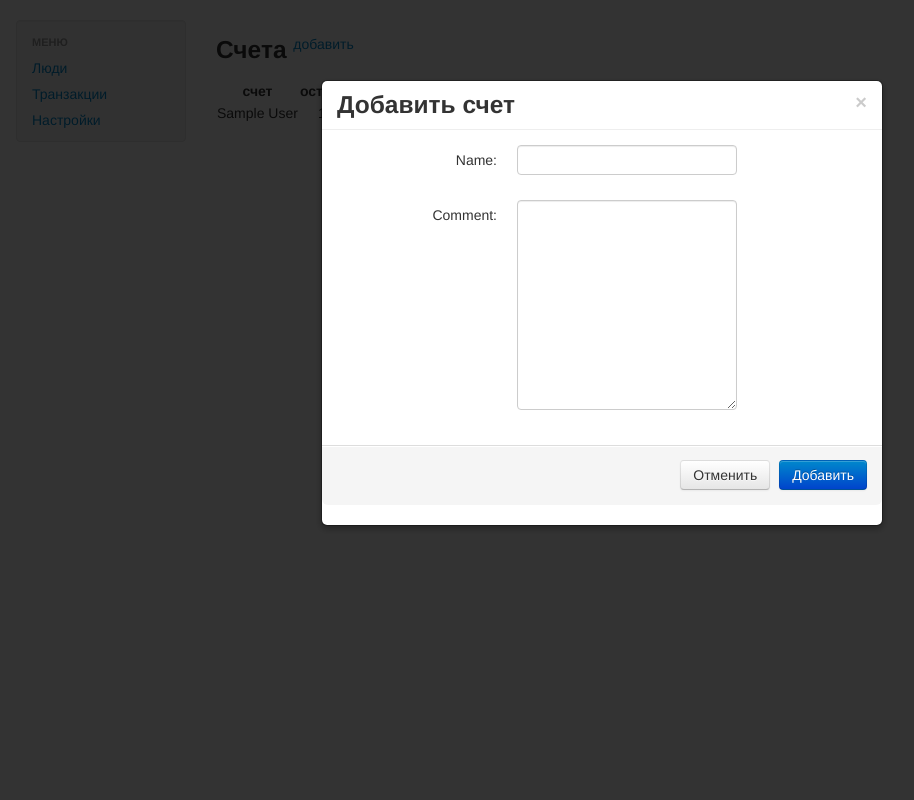
After one commit to nimnull/expensor, a Django app: template core/templates/core/settings.html in a window 1280 px wide, after a click on "добавить". The commit adds this page. Shown: the whole page, without its empty margins (39-953 px from the left). Run offline with Django 3.2, Linux system fonts and the light colour scheme; tables that the repository leaves empty hold one stand-in row (values such as "Sample post"); the template is opened without the code that fills it: values that come from a table or form of the project are taken from there, most other values are stand-ins (such as "Sample title", 1, 10 or a date in 2020); parts of the project's set-up code (start-up, migrations or seed data) failed here and were passed over.

Commit message:
Added account form. Changed add action to modal view

```diff
--- a/core/templates/core/inner_base.html
+++ b/core/templates/core/inner_base.html
@@ -8,7 +8,7 @@
                     <li class="nav-header">Меню</li>
                     <li><a href="{% url 'core:people' %}">Люди</a></li>
                     <li><a href="#">Транзакции</a></li>
-                    <li><a href="#">Настройки</a></li>
+                    <li><a href="{% url 'core:settings' %}">Настройки</a></li>
                 </ul>
             </div>
         </div>
--- /dev/null
+++ b/core/templates/core/settings.html
@@ -0,0 +1,44 @@
+{% extends "core/inner_base.html" %}
+
+{% block content %}
+    <div class="row">
+        <div class="span10">
+            <h3>Счета <sup><small><a href="#newAccount" data-toggle="modal">добавить</a></small></sup></h3>
+            <table>
+                <thead>
+                    <tr><th>счет</th><th>остаток</th></tr>
+                </thead>
+                {% for account in accounts %}
+                    <tr>
+                        <td>{{ account.name }}</td>
+                        <td style="text-align: right;">{{ account.amount }}</td>
+                    </tr>
+                {% endfor %}
+            </table>
+        </div>
+    </div>
+{% endblock content %}
+
+{% block modals %}
+    <div class="modal hide fade" id="newAccount">
+        <form class="form-horizontal" action="{% url 'core:add_account' %}" method="POST">
+        <div class="modal-header">
+            <button type="button" class="close" data-dismiss="modal" aria-hidden="true">&times;</button>
+            <h3>Добавить счет</h3>
+        </div>
+        <div class="modal-body">
+            {% csrf_token %}
+            {% for field in account_form %}
+            <div class="control-group">
+                <label class="control-label">{{ field.label_tag }}</label>
+                <div class="controls">{{ field }}</div>
+            </div>
+            {% endfor %}
+        </div>
+        <div class="modal-footer">
+            <a href="#" data-dismiss="modal" class="btn">Отменить</a>
+            <button type="submit" class="btn btn-primary">Добавить</button>
+        </div>
+        </form>
+    </div>
+{% endblock modals %}
```
Also changed, not shown: core/templates/core/account_form.html (added, +9 -0 lines), core/templates/core/person_detail.html (+23 -1 lines), core/templates/core/person_list.html (+12 -7 lines).
